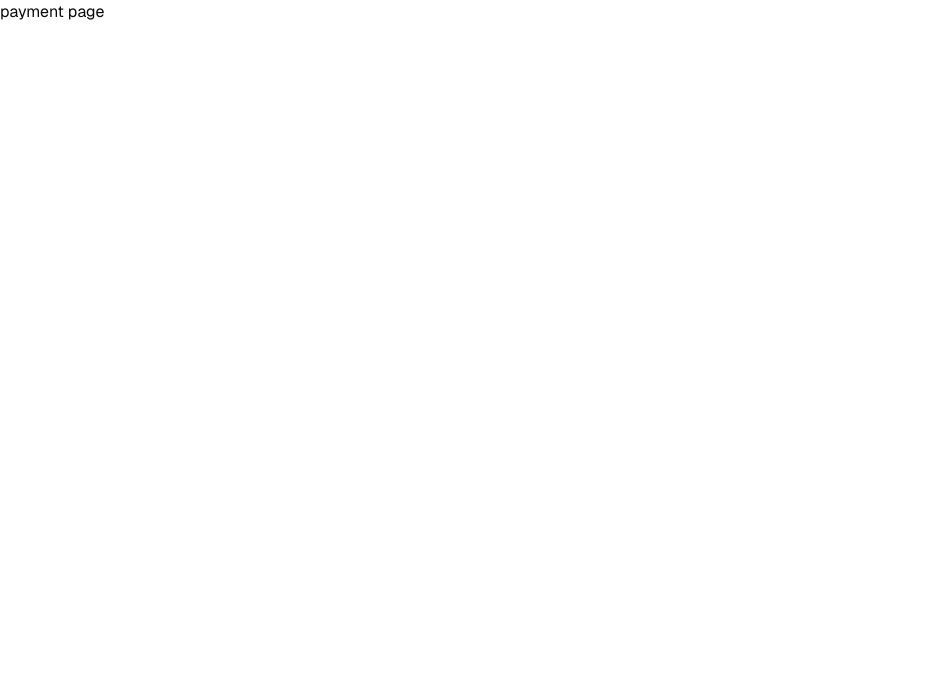
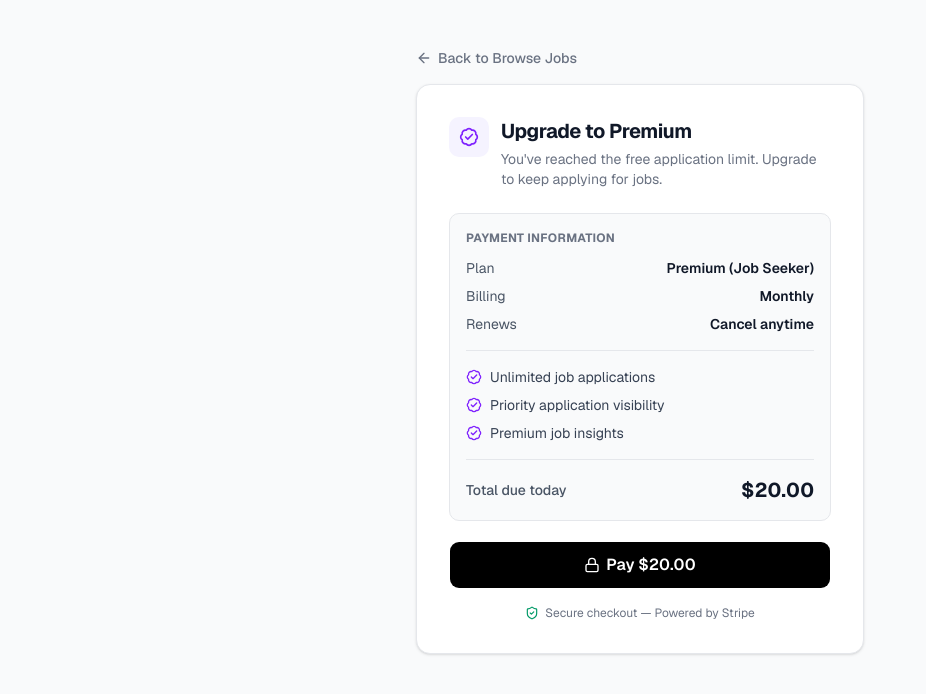
Before and after one commit to mdwakil2009/hireloop-client, a Next.js app: page /payment in a window 1280 px wide. Shown: the top 694 px of the page, without its empty margins (0-926 px from the left). Built offline with nearby package versions, Linux system fonts and the light colour scheme.

Commit message:
Payment page: order summary + Pay button stub for Stripe checkout

```diff
--- /dev/null
+++ b/app/components/PayButton.tsx
@@ -0,0 +1,41 @@
+"use client"
+
+import { Lock } from "lucide-react"
+
+import { Button } from "@/components/ui/button"
+import { toast } from "@/components/ui/toast"
+
+/**
+ * The final pay action. Right now it just shows a toast — when the
+ * Stripe integration is added, replace the body with:
+ *   1. POST to your API to create a Stripe Checkout Session
+ *   2. redirect the user to the returned session URL
+ *   3. Stripe redirects back after payment (success/cancel URL)
+ */
+export function PayButton({
+  amount,
+  label = "Pay Now",
+}: {
+  /** Amount in dollars, e.g. 20 → shown as "$20.00". */
+  amount: number
+  label?: string
+}) {
+  const handlePay = async () => {
+    // TODO: create a Stripe Checkout Session and redirect to it
+    toast.add({
+      title: "Stripe Checkout",
+      description: "The Stripe payment page will be connected here.",
+    })
+  }
+
+  return (
+    <Button
+      type="button"
+      onClick={handlePay}
+      className="h-12 w-full rounded-lg bg-black text-base font-semibold text-white transition-colors hover:bg-gray-800"
+    >
+      <Lock className="size-4" />
+      {label} ${amount.toFixed(2)}
+    </Button>
+  )
+}
--- a/app/payment/page.tsx
+++ b/app/payment/page.tsx
@@ -1,11 +1,122 @@
-import React from 'react';
+import type { Metadata } from "next"
+import Link from "next/link"
+import { ArrowLeft, BadgeCheck, Lock, ShieldCheck } from "lucide-react"
 
-const PaymentPage  = () => {
-        return (
-                <div>
-                      payment page
-                </div>
-        );
-};
+import { Toaster } from "@/components/ui/toast"
+import { PayButton } from "@/app/components/PayButton"
 
-export default PaymentPage ;
+export const metadata: Metadata = {
+  title: "Payment | Hireloop",
+  description: "Upgrade to Premium to keep applying for jobs.",
+}
+
+// Price shown on the checkout — change here when the plan changes
+const PLAN_NAME = "Premium"
+const PLAN_PRICE = 20
+const PLAN_FEATURES = [
+  "Unlimited job applications",
+  "Priority application visibility",
+  "Premium job insights",
+]
+
+export default function PaymentPage() {
+  return (
+    <main className="min-h-svh bg-gray-50 px-4 py-8 text-gray-900 md:py-12">
+      <div className="mx-auto w-full max-w-md">
+        {/* Back link */}
+        <Link
+          href="/browse-jobs"
+          className="mb-4 inline-flex items-center gap-1.5 text-sm font-medium text-gray-500 transition-colors hover:text-black"
+        >
+          <ArrowLeft className="size-4" />
+          Back to Browse Jobs
+        </Link>
+
+        {/* Checkout card */}
+        <div className="rounded-xl border border-gray-200 bg-white p-6 shadow-sm md:p-8">
+          {/* Heading */}
+          <div className="flex items-start gap-3">
+            <div className="flex size-10 shrink-0 items-center justify-center rounded-lg bg-violet-50 text-violet-600">
+              <BadgeCheck className="size-5" />
+            </div>
+
+            <div>
+              <h1 className="text-xl font-bold tracking-tight text-gray-900">
+                Upgrade to {PLAN_NAME}
+              </h1>
+              <p className="mt-1 text-sm text-gray-500">
+                You&apos;ve reached the free application limit. Upgrade to keep
+                applying for jobs.
+              </p>
+            </div>
+          </div>
+
+          {/* Payment information */}
+          <div className="mt-6 rounded-lg border border-gray-200 bg-gray-50 p-4">
+            <h2 className="text-xs font-bold tracking-wide text-gray-500 uppercase">
+              Payment Information
+            </h2>
+
+            <div className="mt-3 flex flex-col gap-2 text-sm">
+              <div className="flex items-center justify-between">
+                <span className="text-gray-600">Plan</span>
+                <span className="font-semibold text-gray-900">
+                  {PLAN_NAME} (Job Seeker)
+                </span>
+              </div>
+
+              <div className="flex items-center justify-between">
+                <span className="text-gray-600">Billing</span>
+                <span className="font-semibold text-gray-900">Monthly</span>
+              </div>
+
+              <div className="flex items-center justify-between">
+                <span className="text-gray-600">Renews</span>
+                <span className="font-semibold text-gray-900">
+                  Cancel anytime
+                </span>
+              </div>
+            </div>
+
+            {/* Features */}
+            <ul className="mt-4 flex flex-col gap-2 border-t border-gray-200 pt-4">
+              {PLAN_FEATURES.map((feature) => (
+                <li
+                  key={feature}
+                  className="flex items-center gap-2 text-sm text-gray-700"
+                >
+                  <BadgeCheck className="size-4 shrink-0 text-violet-600" />
+                  {feature}
+                </li>
+              ))}
+            </ul>
+
+            {/* Total */}
+            <div className="mt-4 flex items-center justify-between border-t border-gray-200 pt-4">
+              <span className="text-sm font-medium text-gray-600">
+                Total due today
+              </span>
+              <span className="text-xl font-bold text-gray-900">
+                ${PLAN_PRICE.toFixed(2)}
+              </span>
+            </div>
+          </div>
+
+          {/* Pay button (Stripe checkout comes here later) */}
+          <div className="mt-5">
+            <PayButton amount={PLAN_PRICE} label="Pay" />
+          </div>
+
+          {/* Security note */}
+          <p className="mt-4 flex items-center justify-center gap-1.5 text-xs text-gray-500">
+            <ShieldCheck className="size-3.5 text-emerald-600" />
+            Secure checkout — Powered by Stripe
+          </p>
+        </div>
+
+        {/* Toast host — the dashboard layout's Toaster doesn't cover this route */}
+        <Toaster />
+      </div>
+    </main>
+  )
+}
```
